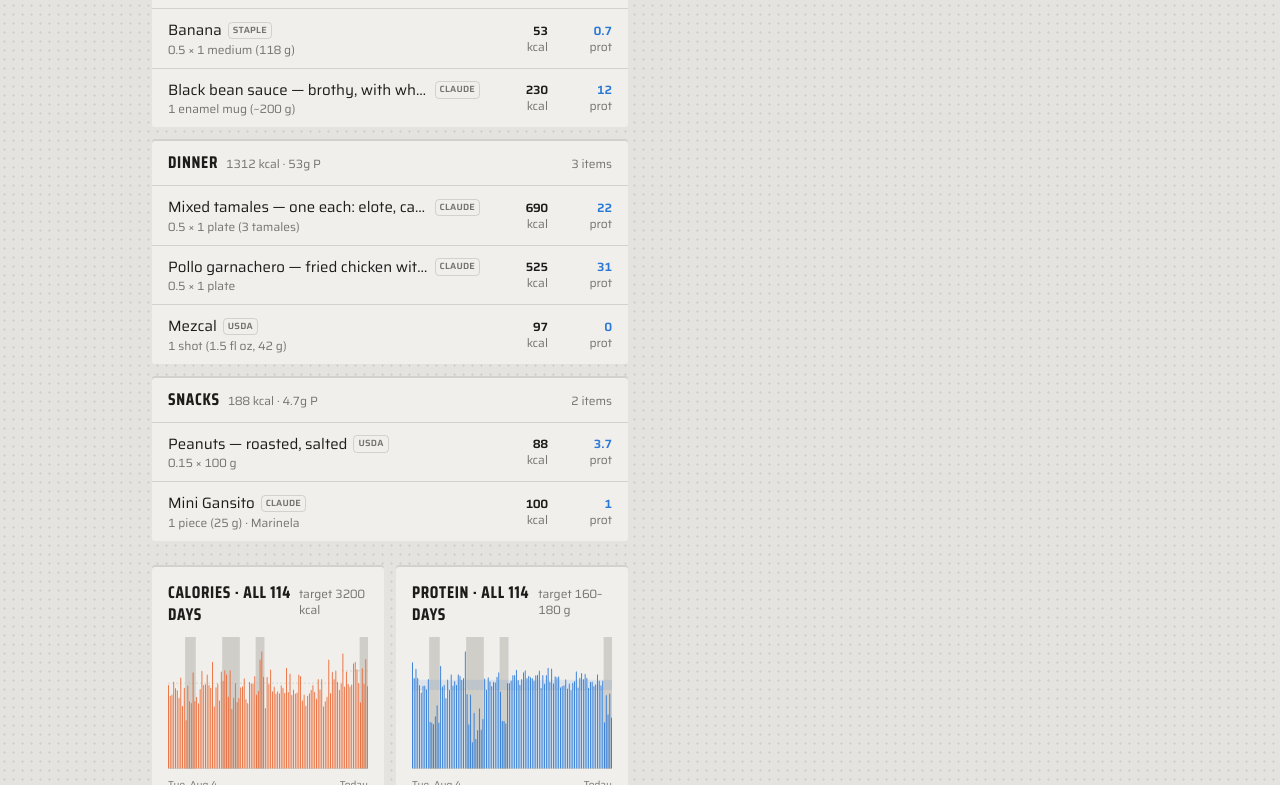
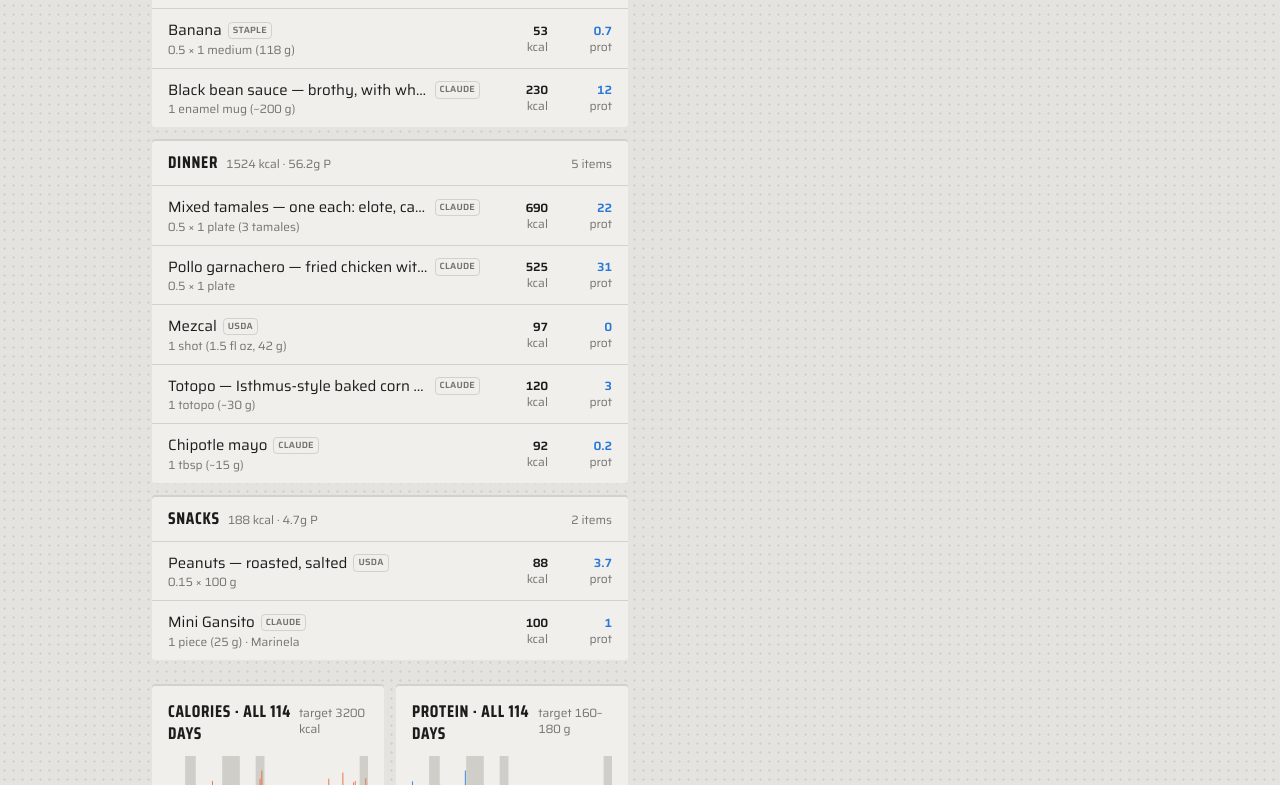
Before and after one commit to soldoutbudokan/Health, a Next.js app: page /Health/ in a window 1280 px wide. Shown: the part 2015-2800 px from the top of the page. Built offline with nearby package versions, Linux system fonts and the light colour scheme.

Commit message:
Log the totopo and chipotle mayo served with Nov 25 dinner, taken as one totopo and a tablespoon; both added to the catalog

```diff
--- a/src/data/restaurants.ts
+++ b/src/data/restaurants.ts
@@ -3006,4 +3006,25 @@ export const RESTAURANT_FOODS: Food[] = [
     note: "Estimated on Nov 25 from a photo and the menu; nothing printed. Built as a fried chicken leg of about 150 g of meat and skin, about 120 g of fried potato, onion and tomato in about 100 g of tomato-chipotle sauce, two garnachas (small fried tortillas with shredded beef and pressed cheese, about 200 kcal each) and pickled cabbage. Call it 800–1,350 kcal, mostly the frying oil and the chicken. Sodium 1,200–2,600 mg.",
     tags: ["pollo garnachero", "garnachas", "fried chicken", "chicken", "potato", "chipotle", "pickled cabbage", "oaxaca", "istmo", "isthmus", "mexican", "mexico", "restaurant", "dinner"],
   },
+  {
+    id: "istmo-totopo",
+    name: "Totopo",
+    variant: "Isthmus-style baked corn cracker",
+    source: "claude",
+    per: "1 totopo (~30 g)",
+    gramsPerServing: 30,
+    macros: { calories: 120, protein: 3, carbs: 23, fat: 2, fiber: 2.5, sugar: 0.5, sodium: 120 },
+    note: "Estimated on Nov 25 with no photo or label: the large crisp disc of masa baked in a clay oven that Isthmus restaurants serve to start, taken at about 30 g and 400 kcal per 100 g with a little lard. Call it 80–180 kcal each, mostly the size. Sodium 60–250 mg.",
+    tags: ["totopo", "totopos", "tortilla cracker", "corn", "masa", "istmo", "isthmus", "oaxaca", "mexican", "mexico", "restaurant", "appetizer"],
+  },
+  {
+    id: "chipotle-mayo",
+    name: "Chipotle mayo",
+    source: "claude",
+    per: "1 tbsp (~15 g)",
+    gramsPerServing: 15,
+    macros: { calories: 92, protein: 0.2, carbs: 0.6, fat: 10, fiber: 0, sugar: 0.3, sodium: 120 },
+    note: "Estimated on Nov 25 as mayonnaise blended with chipotle in adobo, about 610 kcal per 100 g. Call it 60–105 kcal a tablespoon; a version cut with crema is lighter. Sodium 80–180 mg.",
+    tags: ["chipotle mayo", "chipotle", "mayo", "mayonnaise", "dip", "sauce", "mexican", "mexico", "restaurant"],
+  },
 ];
```
Also changed, not shown: data/log.csv.
